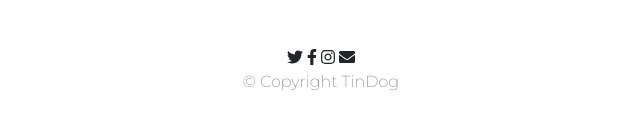
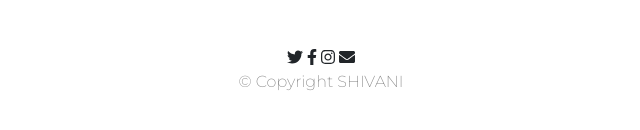
Before and after one commit to ShivaniYS/freelancing, a plain HTML site: page index.html in a window 1280 px wide. Shown: the part 3040-3170 px from the top of the page, 319-959 px from the left. Drawn offline with nearby package versions, Linux system fonts and the light colour scheme.

Commit message:
Update index.html

```diff
--- a/index.html
+++ b/index.html
@@ -232,7 +232,7 @@
 
 
 
-    <p>© Copyright TinDog</p>
+    <p>© Copyright SHIVANI</p>
 
   </footer>
 
```
